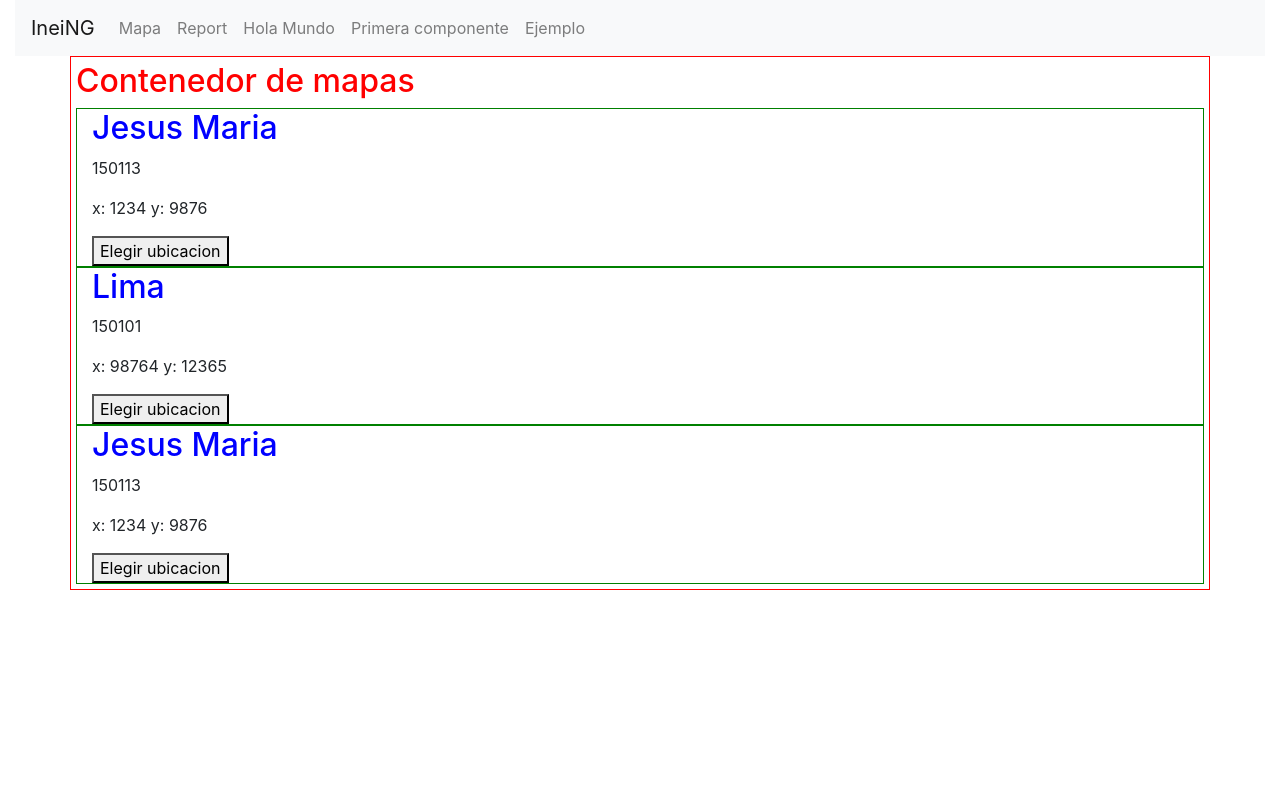
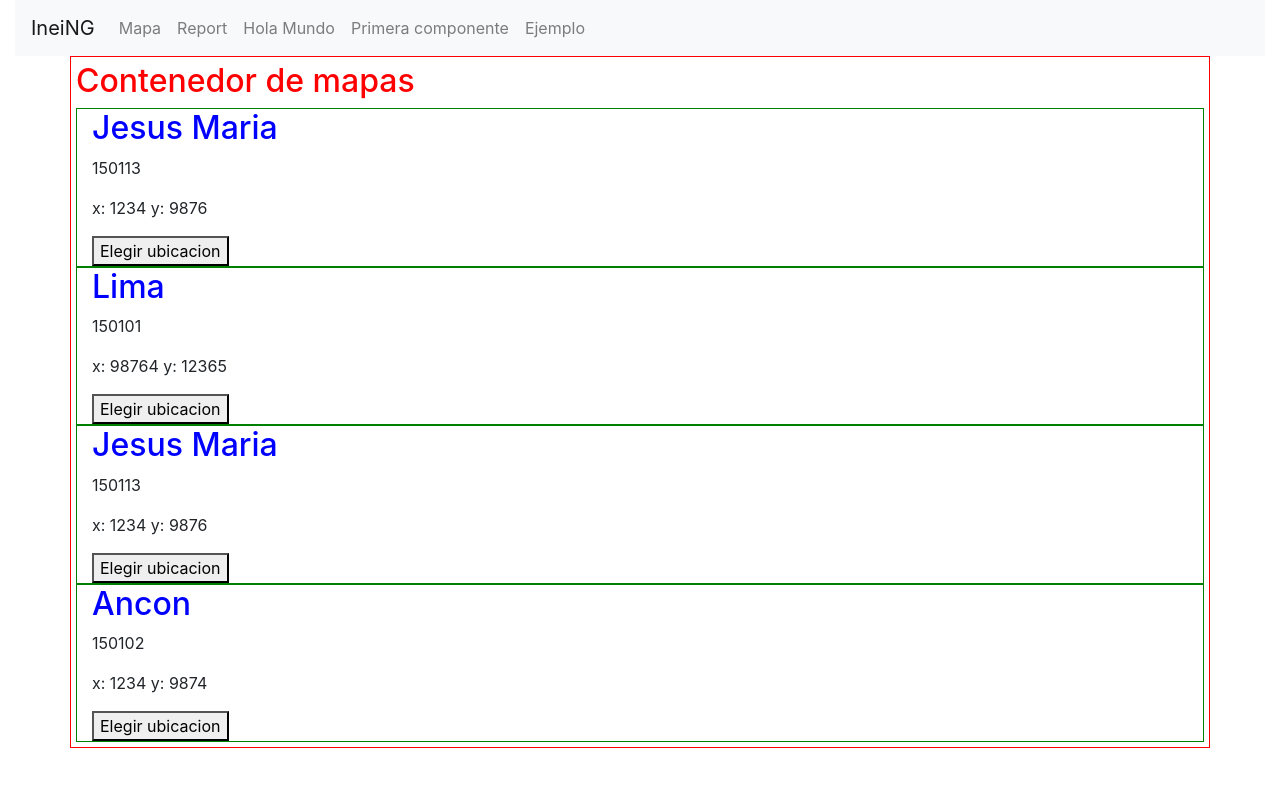
Before and after one commit to neotrons/inei_curso_angular, an Angular app: page /map in a window 1280 px wide. Shown: the top 786 px of the page. Built offline with nearby package versions, Linux system fonts and the light colour scheme.

Commit message:
feat: using mockdata

```diff
--- a/src/app/modules/maps/map-container/map-container.component.ts
+++ b/src/app/modules/maps/map-container/map-container.component.ts
@@ -1,5 +1,6 @@
 import { Component, OnInit } from '@angular/core';
 import { UbigeoData } from '../interfaces/ubigeo-data';
+import { ubigeosSelectedMock } from '../mocks/ubigeos-selected.mock';
 
 @Component({
   selector: 'app-map-container',
@@ -8,24 +9,10 @@ import { UbigeoData } from '../interfaces/ubigeo-data';
 })
 export class MapContainerComponent implements OnInit {
 
-  ubigeoSelected: UbigeoData = {
-    ubigeo: "150113",
-    nombre: "Jesus Maria",
-    point: [1234, 9876]
-  }
+  ubigeoSelected: UbigeoData = ubigeosSelectedMock[1];
 
-  ubigeosSelected: UbigeoData[] = [
-    {
-      ubigeo: "150101",
-      nombre: "Lima",
-      point: [98764, 12365]
-    },
-    {
-      ubigeo: "150113",
-      nombre: "Jesus Maria",
-      point: [1234, 9876]
-    }
-  ]
+  ubigeosSelected: UbigeoData[] = ubigeosSelectedMock;
+
   constructor() { }
 
   ngOnInit(): void {
--- /dev/null
+++ b/src/app/modules/maps/mocks/ubigeos-selected.mock.ts
@@ -0,0 +1,19 @@
+import { UbigeoData } from '../interfaces/ubigeo-data';
+
+export const ubigeosSelectedMock: UbigeoData[] = [
+  {
+    ubigeo: "150101",
+    nombre: "Lima",
+    point: [98764, 12365]
+  },
+  {
+    ubigeo: "150113",
+    nombre: "Jesus Maria",
+    point: [1234, 9876]
+  },
+  {
+    ubigeo: "150102",
+    nombre: "Ancon",
+    point: [1234, 9874]
+  }
+];
```
